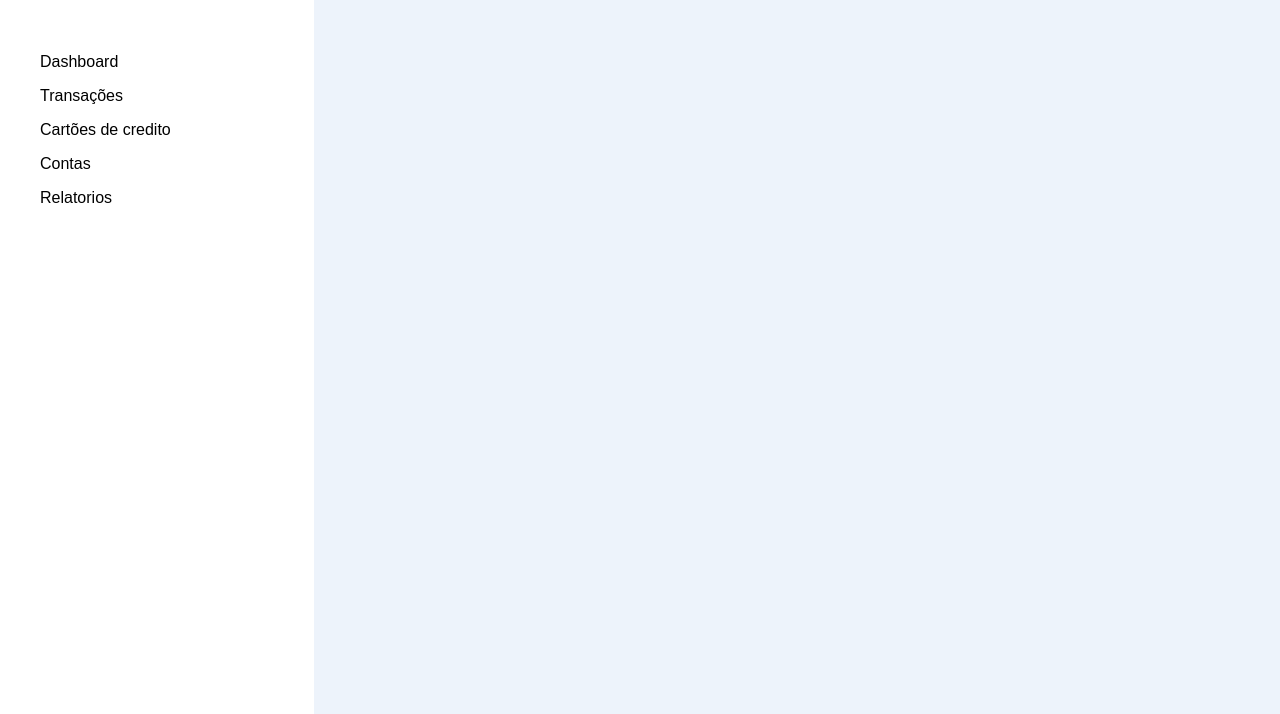
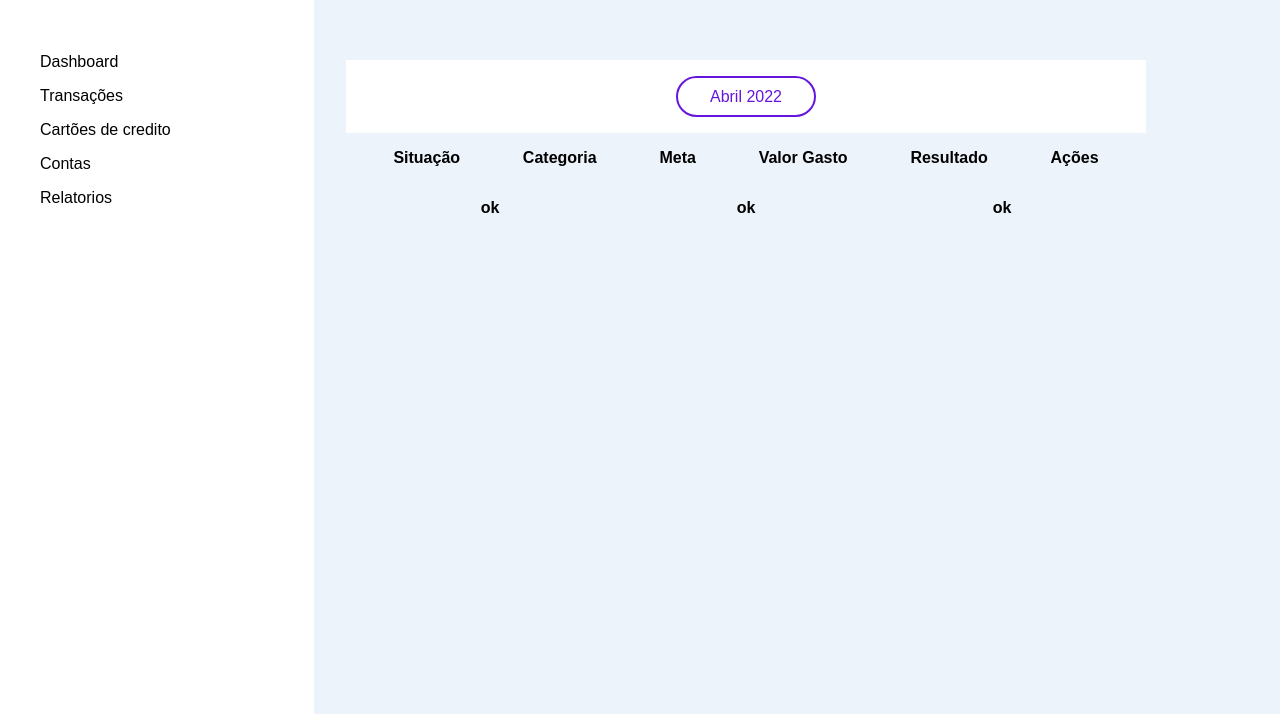
Before and after one commit to alexboliveira/appJs1, a plain HTML site: page index.html in a window 1280 px wide. Shown: the part 86-800 px from the top of the page. Drawn offline with Linux system fonts and the light colour scheme.

Commit message:
mexendo da view

```diff
--- a/css/style.css
+++ b/css/style.css
@@ -6,6 +6,10 @@
 }
 body{
     background-color: rgb(237,243,251);
+}
+
+#app{
+    display: flex;
 }
 .main{
 
@@ -29,6 +33,7 @@ body{
 .main .mainHeader h2{
     text-align: right;
     font-size: 12px;
+    margin-right: 40px;
 }
 
 
@@ -39,3 +44,51 @@ body{
 .main ul li{
     padding: 0.5rem;
 }
+
+
+.view{
+    padding: 2rem;
+    width: 800px;
+    background-color: none;
+}
+
+.btn{
+    background-color: rgb(101,21,221);
+    padding: 1rem;
+    border-radius: 0.9rem;
+    color: white;
+    display: inline-block;
+
+
+}
+
+.btn_i{
+    color: rgb(101,21,221);
+    padding-top: 0.6rem;
+    padding-bottom: 0.6rem;
+    padding-left: 2em;
+    padding-right: 2rem;
+    border-radius: 5rem;
+    border: 2px solid rgb(101,21,221);
+}
+
+.boxData{
+    margin-top: 4rem;
+    background-color: white;
+    display: flex;
+    width: calc(100% - 2rem);
+    justify-content: center;
+    padding: 1rem;
+}
+
+.label{
+    display: flex;
+    width: calc(100% - 2rem);
+    background-color: none;
+    padding: 1rem;
+    font-weight: bold;
+    justify-content: space-around;
+}
+.label li{
+
+}
--- a/js/app.js
+++ b/js/app.js
@@ -114,6 +114,8 @@ function funFilter(item){
 
 //app
 
+
+//menu lateral
 app = document.getElementById("app");
 novoElemento = document.createElement("div");
 novoElemento.setAttribute("class","main");
@@ -160,3 +162,109 @@ function mostrarMenu(item){
     app.appendChild(novoElemento);
 
 }
+
+
+
+//centro
+app = document.querySelector("#app");
+novoElemento = document.createElement("div");
+novoElemento.setAttribute("class", "view")
+app.appendChild(novoElemento);
+
+
+
+app = document.querySelector("#app > div.view");
+novoElemento = document.createElement("p");
+novoElemento.setAttribute("class","btn");
+novoElemento.innerText = "Planejamento Mensal";
+app.appendChild(novoElemento);
+
+app = document.querySelector("#app > div.view");
+novoElemento = document.createElement("div");
+novoElemento.setAttribute("class","boxData");
+app.appendChild(novoElemento);
+
+
+app = document.querySelector("#app > div.view > div");
+novoElemento = document.createElement("div");
+app.appendChild(novoElemento);
+
+app = document.querySelector("#app > div.view > div > div");
+novoElemento = document.createElement("p");
+novoElemento.setAttribute("class", "btn_i");
+novoElemento.innerText = "Abril 2022";
+app.appendChild(novoElemento);
+
+
+
+app = document.querySelector("#app > div.view");
+novoElemento = document.createElement("ul");
+novoElemento.setAttribute("class", "label");
+app.appendChild(novoElemento);
+
+
+app = document.querySelector("#app > div.view > ul");
+
+const labelMain = [
+    {label: "Situação"},
+    {label: "Categoria"},
+    {label: "Meta"},
+    {label: "Valor Gasto"},
+    {label: "Resultado"},
+    {label: "Ações"}
+]
+
+function viewLabelMain(item){
+    novoElemento = document.createElement("li");
+    novoElemento.innerText = [item.label];
+    app.appendChild(novoElemento);
+}
+
+labelMain.map(viewLabelMain);
+
+
+
+
+
+
+app = document.querySelector("#app > div.view");
+novoElemento = document.createElement("ul");
+novoElemento.setAttribute("class", "label");
+app.appendChild(novoElemento);
+
+
+app = document.querySelector("#app > div.view > ul:nth-child(4)");
+
+const dadosMe = [
+    {
+        situacao: "ok",
+        categoria: "total",
+        meta: 6.400,
+        valorgasto: 0.00,
+        Resultado: 6.400
+    },
+
+    {
+        situacao: "ok",
+        categoria: "total",
+        meta: 6.200,
+        valorgasto: 0.00,
+        Resultado: 6.200
+    },
+
+    {
+        situacao: "ok",
+        categoria: "total",
+        meta: 6.100,
+        valorgasto: 0.00,
+        Resultado: 6.100
+    }
+]
+
+function viewLabelDados(item){
+    novoElemento = document.createElement("li");
+    novoElemento.innerText = [item.situacao];
+    app.appendChild(novoElemento);
+}
+
+dadosMe.map(viewLabelDados);
```
